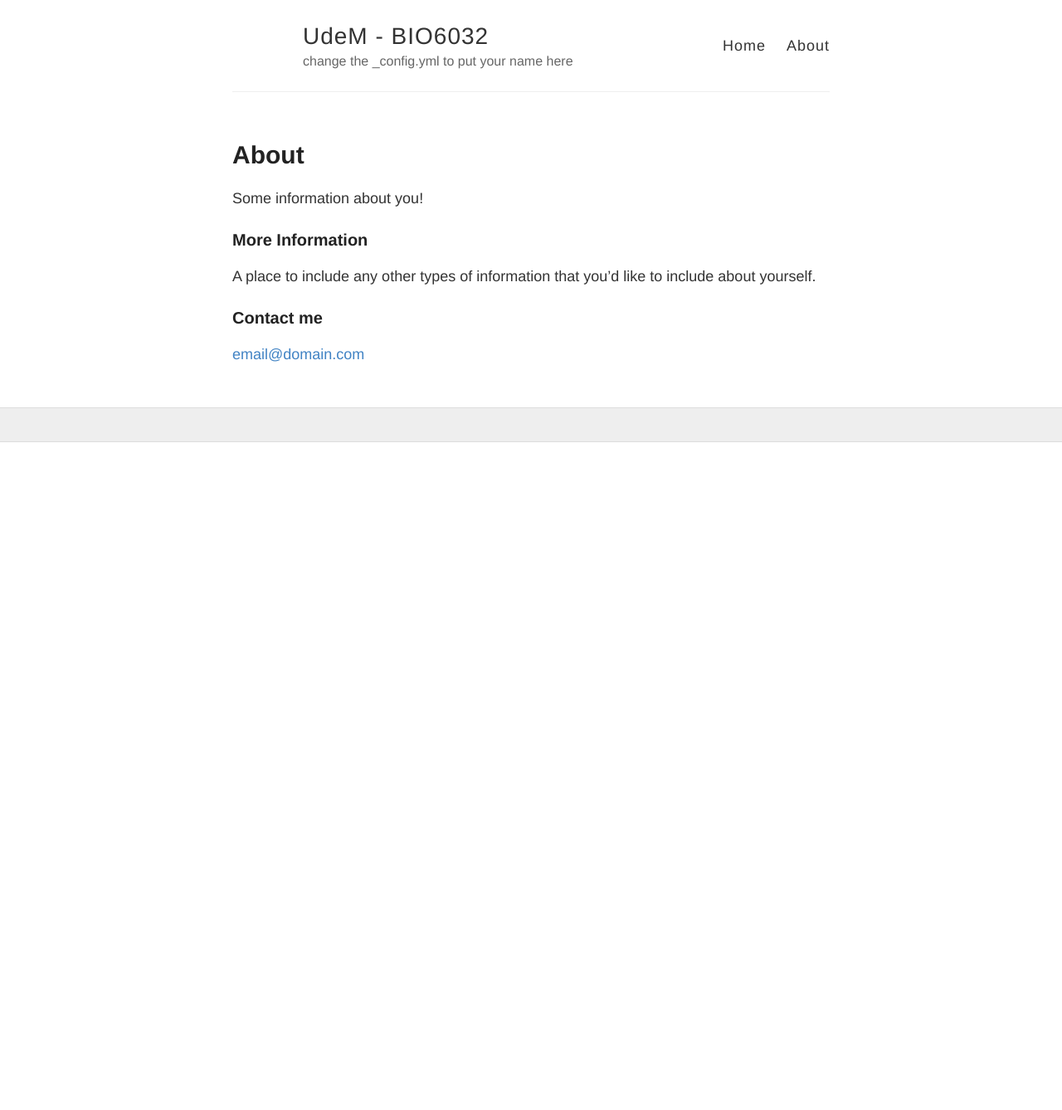
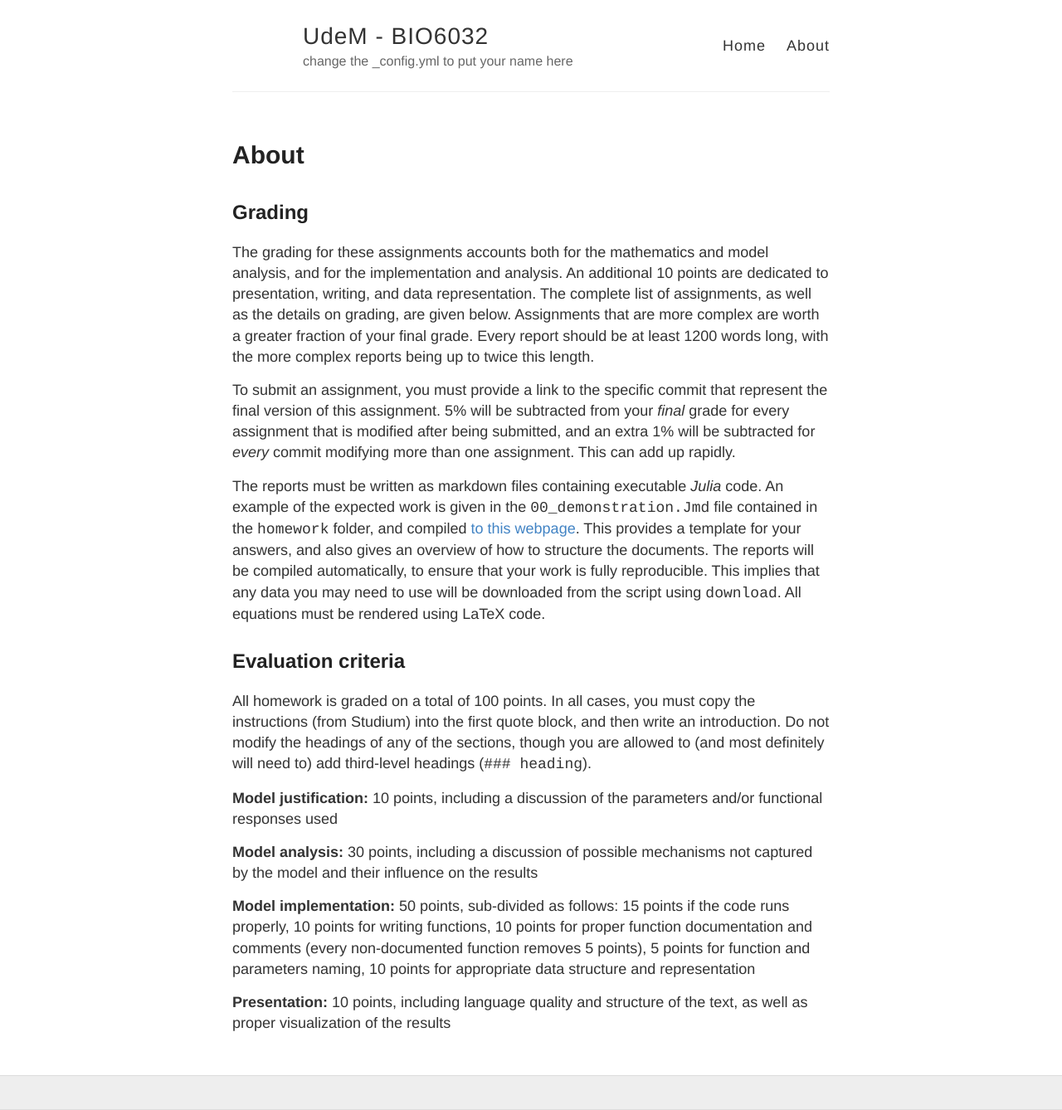
Before and after one commit to BIO6032/homework, a Jekyll site: the page built from dist/about.md, in a window 1280 px wide. Shown: the whole page at 83% size. Built offline with Jekyll 4.4.1, drawn with Linux system fonts in a browser that asks for light colours; before the commit the page ends 900 px from its top, so only the background shows below that.

Commit message:
link readme

```diff
--- a/dist/about.md
+++ b/dist/about.md
@@ -4,12 +4,45 @@ title: About
 permalink: /about/
 ---
 
-Some information about you!
+## Grading
 
-### More Information
+The grading for these assignments accounts both for the mathematics and model
+analysis, and for the implementation and analysis. An additional 10 points are
+dedicated to presentation, writing, and data representation. The complete list
+of assignments, as well as the details on grading, are given below. Assignments
+that are more complex are worth a greater fraction of your final grade. Every
+report should be at least 1200 words long, with the more complex reports being
+up to twice this length.
 
-A place to include any other types of information that you'd like to include about yourself.
+To submit an assignment, you must provide a link to the specific commit that
+represent the final version of this assignment. 5% will be subtracted from your
+*final* grade for every assignment that is modified after being submitted, and
+an extra 1% will be subtracted for *every* commit modifying more than one
+assignment. This can add up rapidly.
 
-### Contact me
+The reports must be written as markdown files containing executable *Julia*
+code. An example of the expected work is given in the `00_demonstration.Jmd`
+file contained in the `homework` folder, and compiled [to this webpage][demo].
+This provides a template for your answers, and also gives an overview of how to
+structure the documents. The reports will be compiled automatically, to ensure
+that your work is fully reproducible. This implies that any data you may need to
+use will be downloaded from the script using `download`. All equations must be
+rendered using LaTeX code.
 
-[email@domain.com](mailto:email@domain.com)
+[demo]: /demonstration/
+
+## Evaluation criteria
+
+All homework is graded on a total of 100 points. In all cases, you must copy the
+instructions (from Studium) into the first quote block, and then write an
+introduction. Do not modify the headings of any of the sections, though you are
+allowed to (and most definitely will need to) add third-level headings (`###
+heading`).
+
+**Model justification:** 10 points, including a discussion of the parameters and/or functional responses used
+
+**Model analysis:** 30 points, including a discussion of possible mechanisms not captured by the model and their influence on the results
+
+**Model implementation:** 50 points, sub-divided as follows: 15 points if the code runs properly, 10 points for writing functions, 10 points for proper function documentation and comments (every non-documented function removes 5 points), 5 points for function and parameters naming, 10 points for appropriate data structure and representation
+
+**Presentation:** 10 points, including language quality and structure of the text, as well as proper visualization of the results
```
Also changed, not shown: README.md.
